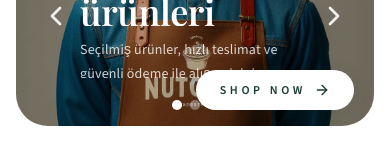
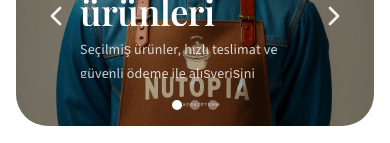
Before and after one commit to mhmtgwn/Nutopiano, a Next.js app in the folder frontend/: page / in a window 390 px wide. Shown: the part 279-422 px from the top of the page. Built offline with nearby package versions, Linux system fonts and the light colour scheme; no server answers.

Commit message:
UI: hide hero CTA on mobile

```diff
--- a/frontend/src/app/HomeClient.tsx
+++ b/frontend/src/app/HomeClient.tsx
@@ -193,7 +193,7 @@
 							</p>
 						</div>
 					</div>
-					<div className="absolute bottom-4 right-5 z-10">
+					<div className="absolute bottom-4 right-5 z-10 hidden md:block">
 						<Link
 							href={activeHero.ctaHref}
 							className="inline-flex items-center gap-2 rounded-full bg-white px-6 py-3 text-xs font-semibold uppercase tracking-[0.3em] text-[var(--primary-800)] shadow-[var(--shadow-lg)] transition hover:bg-white/95"
```
